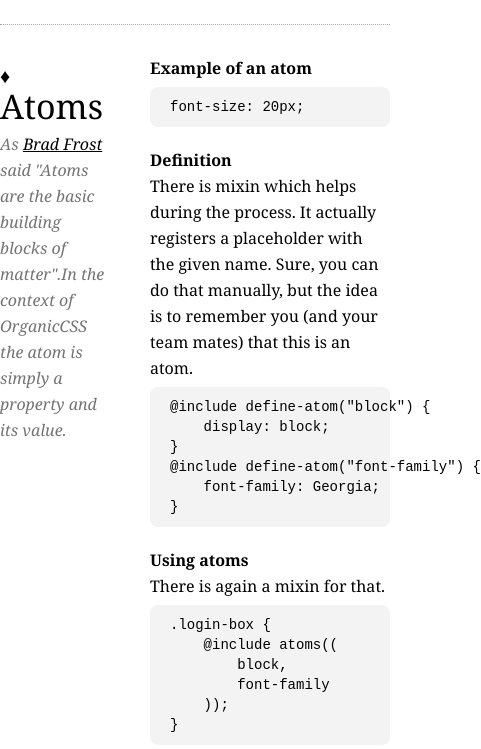
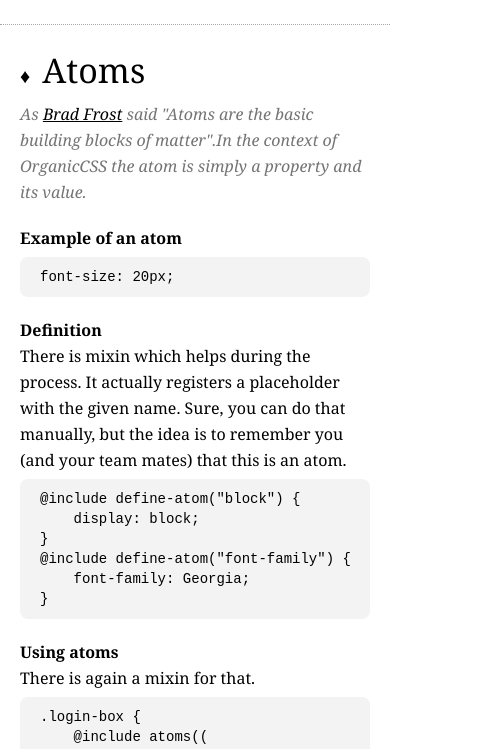
Before and after one commit to krasimir/organic-css, a website: page example/index.html in a window 390 px wide. Shown: the part 713-1462 px from the top of the page, 481 px wide, since content can reach past the window. Drawn offline with Linux system fonts and the light colour scheme.

Commit message:
Finishing the example

```diff
--- a/example/css/styles.css
+++ b/example/css/styles.css
@@ -308,3 +308,30 @@ footer, .content {
 .content h3:before {
   content: "♦";
 }
+@media all and (max-width: 980px) {
+  .content .content-column-left {
+    padding-left: 20px;
+  }
+}
+@media all and (max-width: 700px) {
+  .content .content-column-left {
+    padding-left: 20px;
+    padding-right: 20px;
+    float: none;
+    width: 100%;
+  }
+}
+@media all and (max-width: 980px) {
+  .content .content-column-right {
+    padding-right: 20px;
+  }
+}
+@media all and (max-width: 700px) {
+  .content .content-column-right {
+    padding-left: 20px;
+    padding-right: 20px;
+    float: none;
+    width: 100%;
+    margin-top: 20px;
+  }
+}
```
Also changed, not shown: example/sass/molecules/_content.scss (+19 -0 lines).
